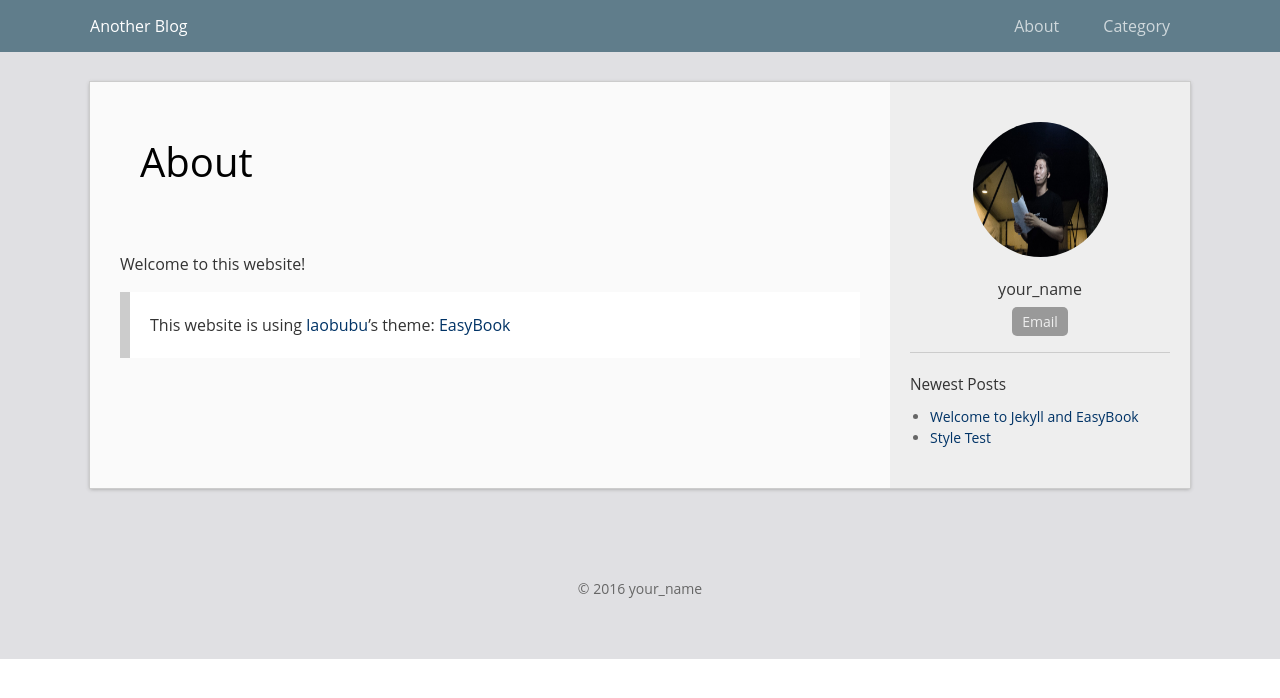
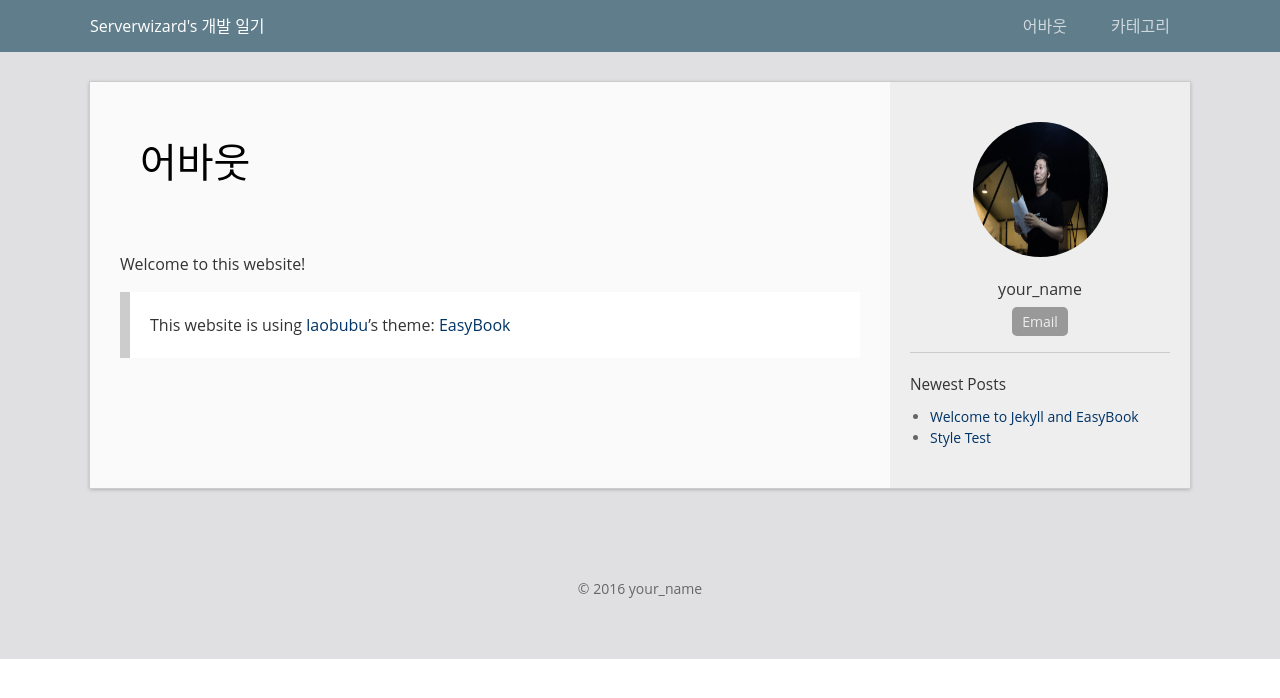
Before and after one commit to laobubu/jekyll-theme-EasyBook, a Jekyll site: the page built from about.md, in a window 1280 px wide. Shown: the top 698 px of the page. Built offline with Jekyll 4.4.1, drawn with Linux system fonts in a browser that asks for light colours.

Commit message:
사이트 타이틀 및 헤더 글귀 변경

```diff
--- a/_config.yml
+++ b/_config.yml
@@ -1,5 +1,5 @@
 # Site settings
-title: Another Blog
+title: Serverwizard's 개발 일기
 url: "http://serverwizard.github.io"    # the protocol and hostname of your site, eg. `http://laobubu.github.io`
 baseurl:  # the prefix of your site uri, eg. `/jekyll-theme-EasyBook` or just one slash `/`
 #timezone: Asia/Chongqing
--- a/about.md
+++ b/about.md
@@ -1,6 +1,6 @@
 ---
 layout: page
-title: About
+title: 어바웃
 permalink: /about/
 public: true
 ---
--- a/category.html
+++ b/category.html
@@ -1,6 +1,6 @@
 ---
 layout: default
-title: Category
+title: 카테고리
 permalink: /category/
 public: true
 ---
```
